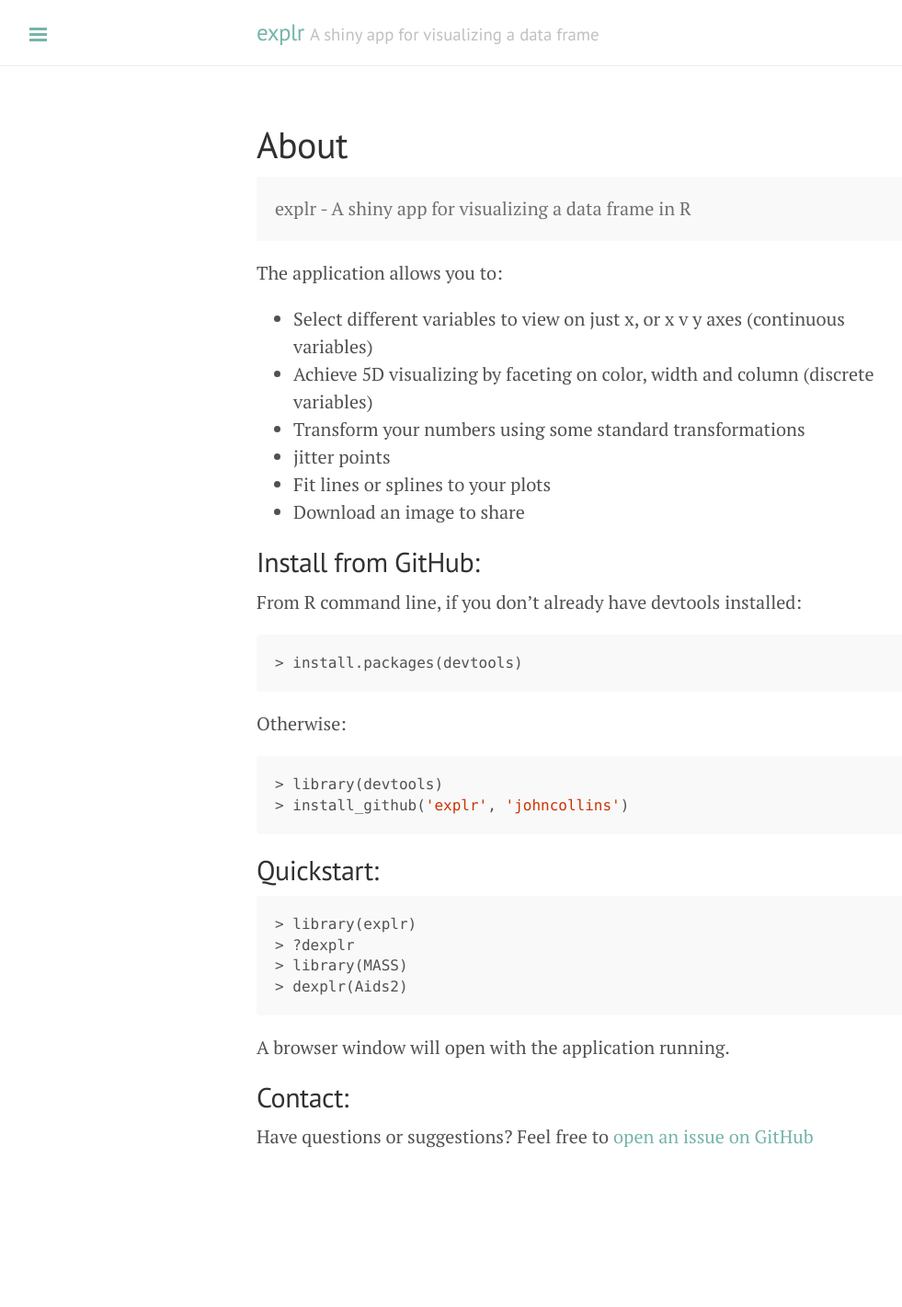
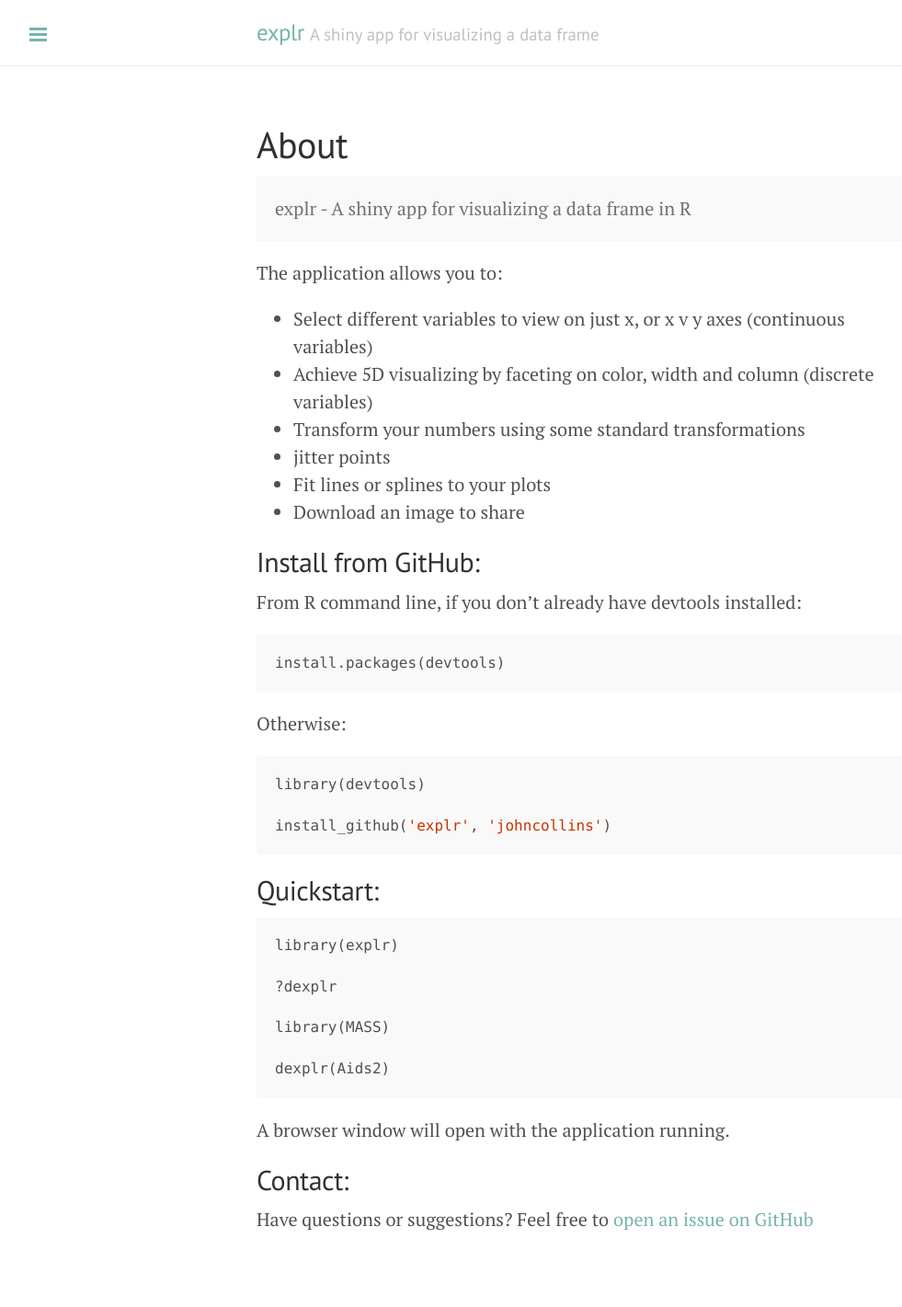
Before and after one commit to johncollins/DataExplorer, a Jekyll site: the page built from about.md, in a window 1280 px wide. Shown: the whole page at 92% size, without its empty margins (1-982 px from the left). Built offline with Jekyll 4.4.1, drawn with Linux system fonts in a browser that asks for light colours; before the commit the page ends 1331 px from its top, so only the background shows below that.

Commit message:
editing docs

````diff
--- a/about.md
+++ b/about.md
@@ -22,23 +22,27 @@
 From R command line, if you don't already have devtools installed:
 
 ```R
-> install.packages(devtools)
+install.packages(devtools)
 ```
 
 Otherwise:
 
 ```R
-> library(devtools)
-> install_github('explr', 'johncollins')
+library(devtools)
+
+install_github('explr', 'johncollins')
 ```
 
 ## Quickstart:
 
 ```R
-> library(explr)
-> ?dexplr
-> library(MASS)
-> dexplr(Aids2)
+library(explr)
+
+?dexplr
+
+library(MASS)
+
+dexplr(Aids2)
 ```
 
 A browser window will open with the application running.
````
